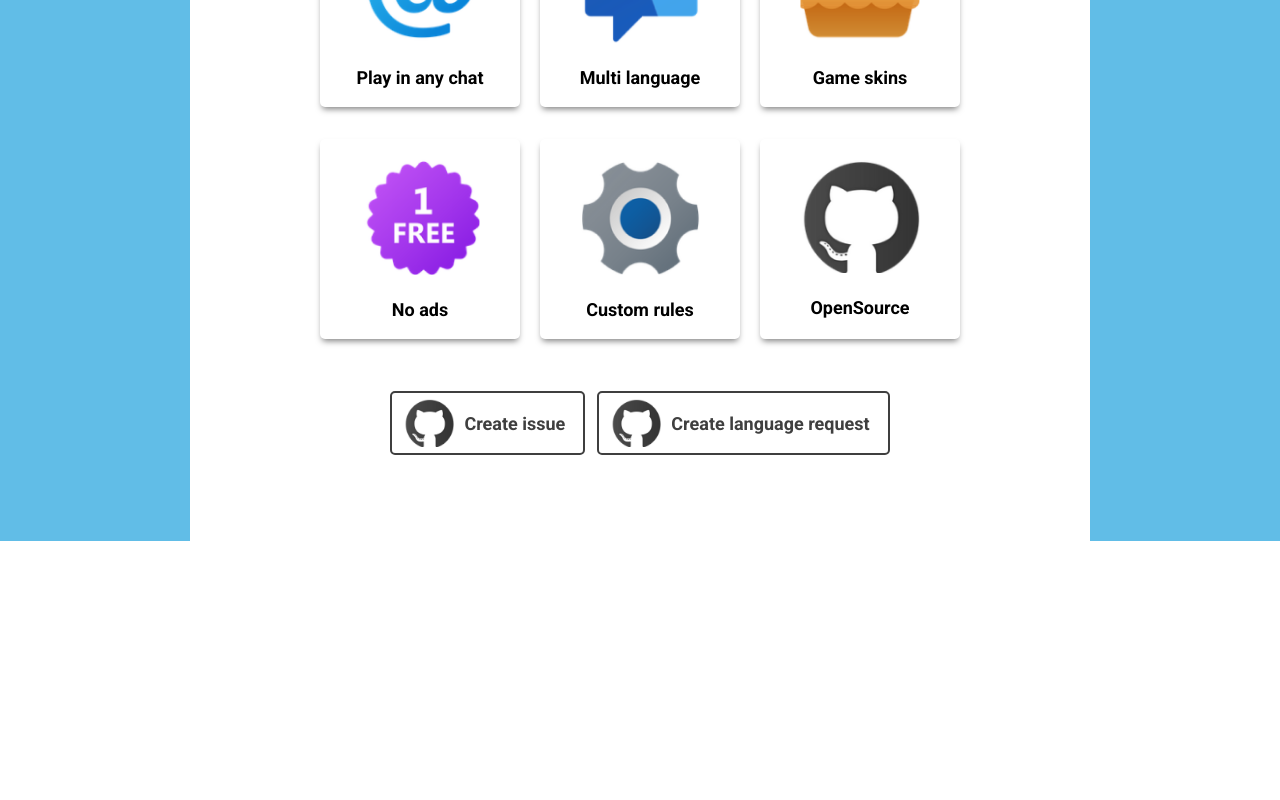
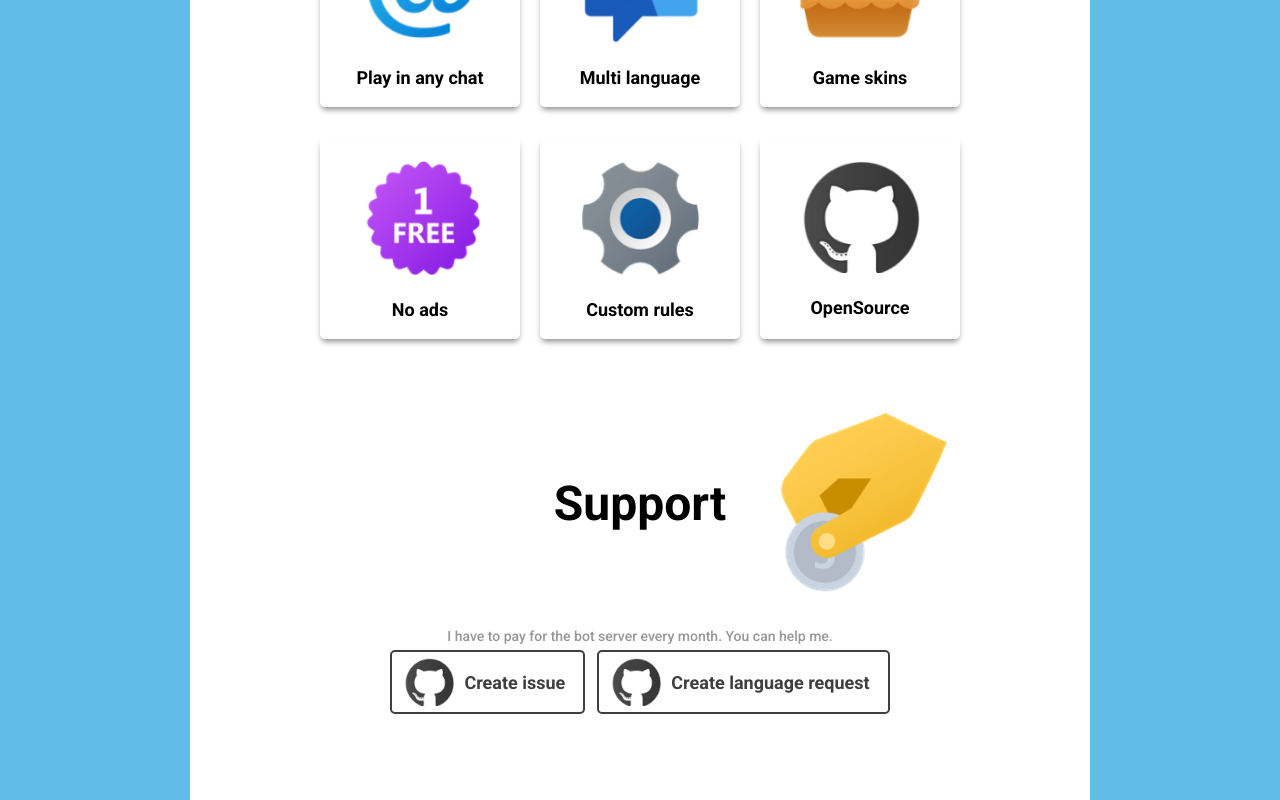
Before and after one commit to Sadnessa/checkers, a Vue app: page / in a window 1280 px wide. Shown: the part 1219-2019 px from the top of the page. Before the commit the page ends 1760 px from the top, so only its background shows below. Built offline with nearby package versions, Linux system fonts and the light colour scheme.

Commit message:
changed ChSuppSection

```diff
--- a/src/components/ChSuppSection.vue
+++ b/src/components/ChSuppSection.vue
@@ -1,9 +1,48 @@
 <template>
-    <div class="supp-section">
-
+  <div class="supp-section">
+    <div class="header">
+      <ChText large> Support </ChText>
+      <img src="../assets/supp.png" heigth="187" width="183" />
     </div>
+    <div class="status-bar">
+        <ChText textColor="#979797">
+            I have to pay for the bot server every month. You can help me.
+        </ChText>
+    </div>
+    <div class="button-wrapper"></div>
+  </div>
 </template>
 
+<script>
+import ChText from "./base/ChText.vue";
+
+export default {
+  components: {
+    ChText,
+  },
+};
+</script>
+
 <style lang="scss" scoped>
+.supp-section {
+  margin-top: 80px;
 
+  .header {
+    display: flex;
+    justify-content: center;
+    align-items: center;
+
+    img {
+      position: absolute;
+      left: 60%;
+    }
+  }
+
+  .status-bar {
+      display: flex;
+      justify-content: center;
+      align-items: center;
+      margin-top: 86px;
+  }
+}
 </style>
```
Also changed, not shown: src/assets/patr.png (added).
